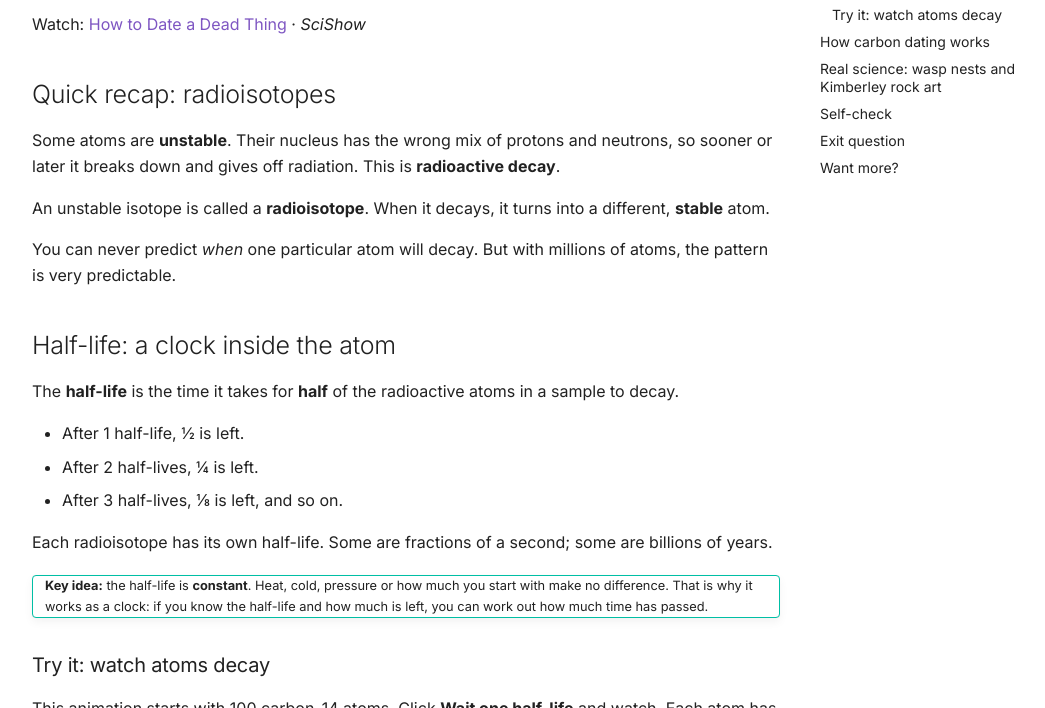
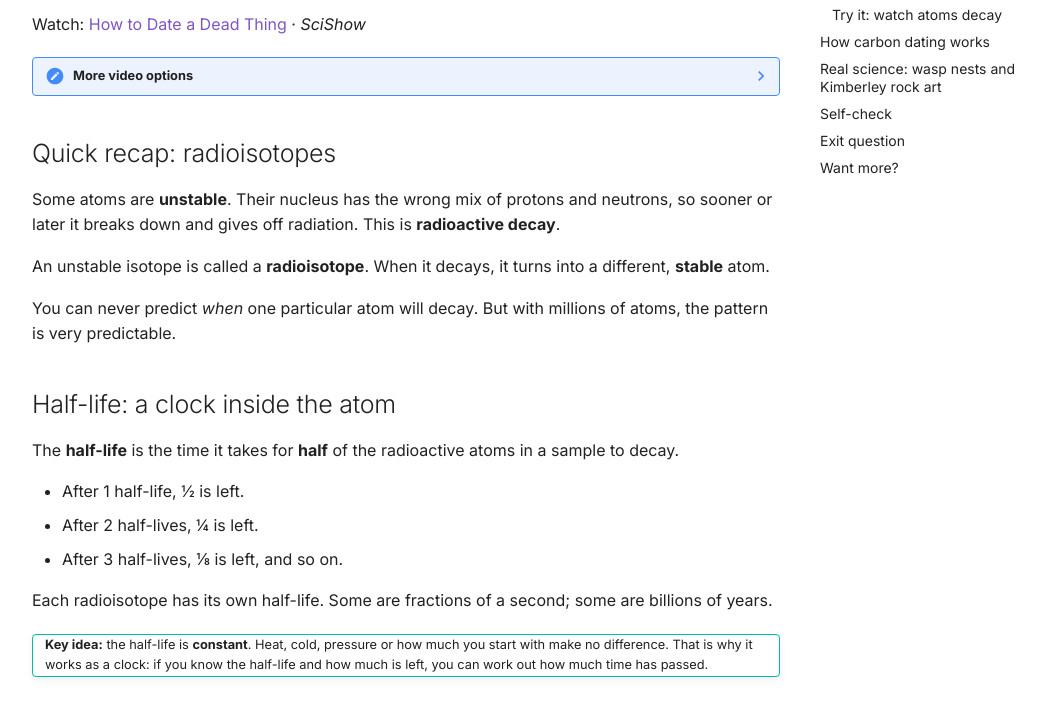
Before and after one commit to electronicadventures/kugelblitz-physics, an MkDocs documentation site: the page built from docs/year9/lessons/half-life-and-carbon-dating.md, in a window 1280 px wide and 900 px high, scrolled down 831 px, cut to the strip 192-900 px from the top of the window. Shown: the whole strip, without its empty margins (234-1279 px from the left). Built offline with MkDocs 1.6.1 and Material for MkDocs 9.7.7, drawn with Linux system fonts in a browser that asks for light colours.

Commit message:
Year 9: add two more video options (Scientific American + extra)
Co-Authored-By: Claude Opus 5.5 <noreply@anthropic.com>
Claude-Session: https://claude.ai/code/session_019ZNsD94rxGDb48ZobQRqPa

```diff
--- a/docs/year9/lessons/half-life-and-carbon-dating.md
+++ b/docs/year9/lessons/half-life-and-carbon-dating.md
@@ -15,6 +15,13 @@
 <div class="video"><iframe src="https://www.youtube.com/embed/fx3BqQ44zDE" title="How to Date a Dead Thing (SciShow)" allow="accelerometer; encrypted-media; gyroscope; picture-in-picture" allowfullscreen loading="lazy"></iframe></div>
 
 <p>Watch: <a href="https://www.youtube.com/watch?v=fx3BqQ44zDE" target="_blank" rel="noopener">How to Date a Dead Thing</a> · <em>SciShow</em></p>
+
+<details class="note"><summary>More video options</summary>
+<p><strong>How Does Radiocarbon Dating Work?</strong> · <em>Scientific American</em></p>
+<div class="video"><iframe src="https://www.youtube.com/embed/phZeE7Att_s" title="How Does Radiocarbon Dating Work? (Scientific American)" allow="accelerometer; encrypted-media; gyroscope; picture-in-picture" allowfullscreen loading="lazy"></iframe></div>
+<p><strong>Half-life and carbon dating: another explanation</strong></p>
+<div class="video"><iframe src="https://www.youtube.com/embed/8QnsA_1pEd8" title="Half-life and carbon dating video" allow="accelerometer; encrypted-media; gyroscope; picture-in-picture" allowfullscreen loading="lazy"></iframe></div>
+</details>
 
 ## Quick recap: radioisotopes
 
```
